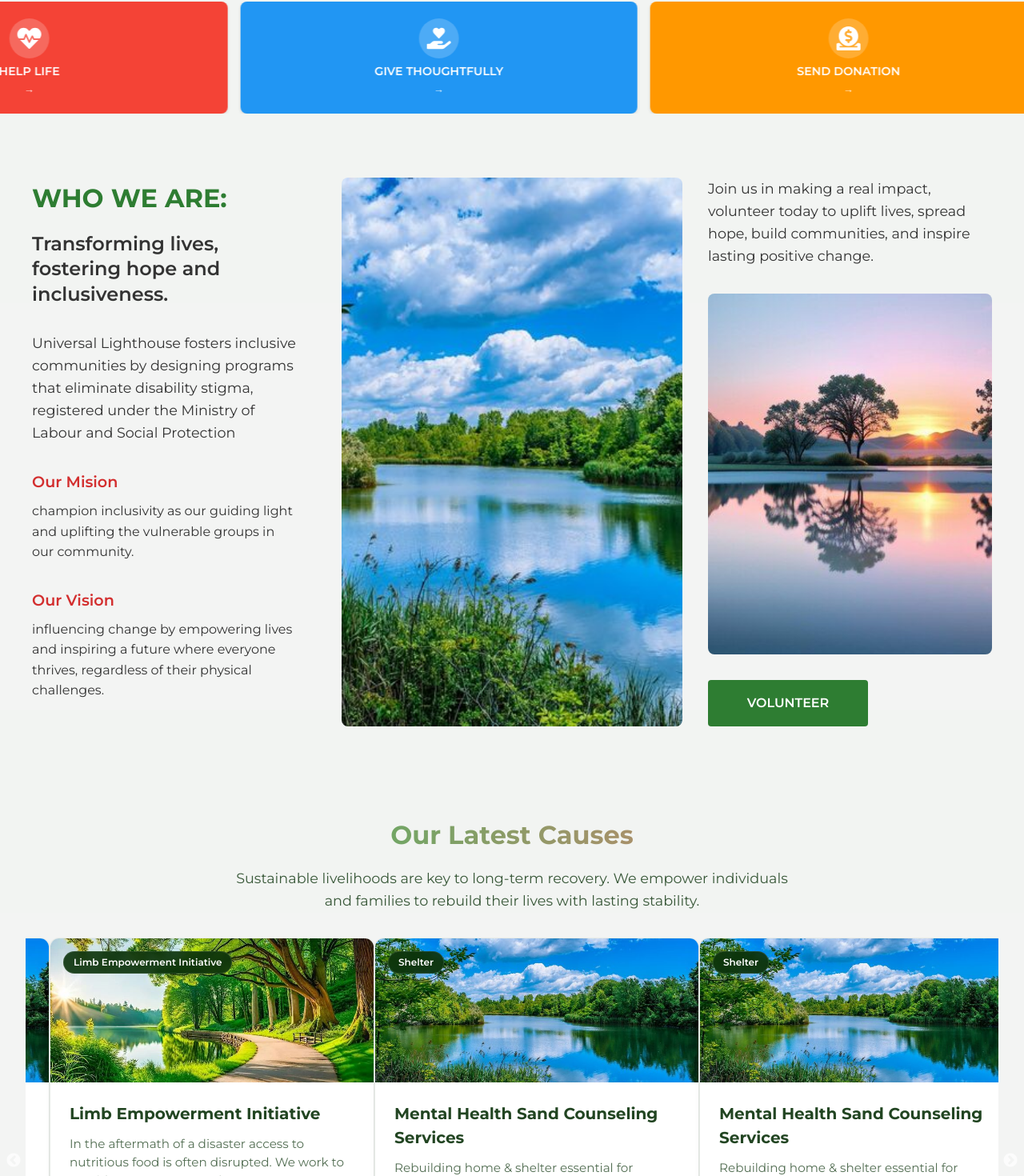
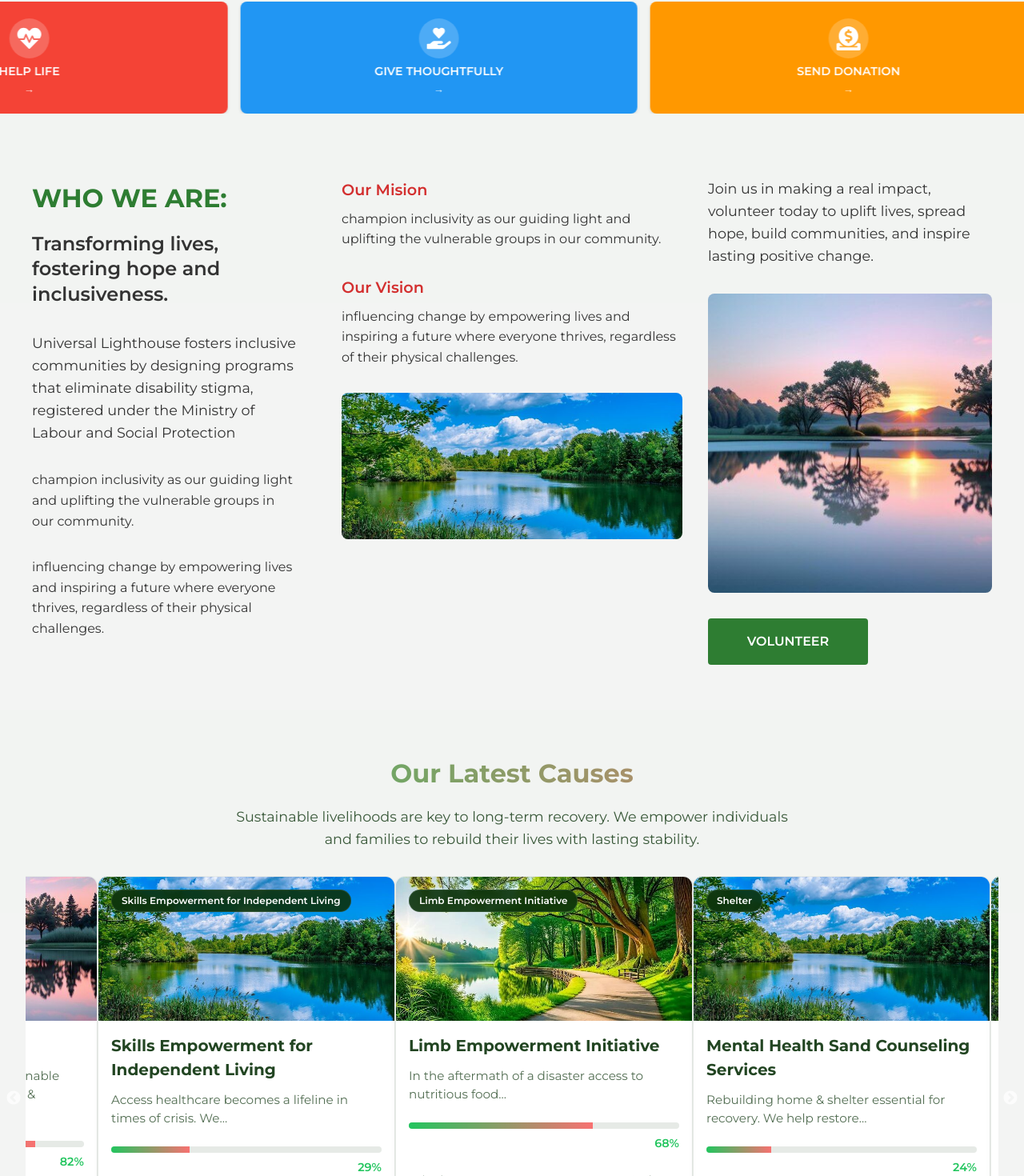
Before and after one commit to Newtonouma/universallighthouse, a Next.js app: page / in a window 1280 px wide. Shown: the part 638-2108 px from the top of the page at 80% size. Built offline with nearby package versions, Linux system fonts and the light colour scheme.

Commit message:
cause page changes

```diff
--- a/components/home/about/about.module.css
+++ b/components/home/about/about.module.css
@@ -9,6 +9,9 @@
   background-color: rgba(10, 49, 10, 0.05);
   color: #333;
   line-height: 1.6;
+  display: flex;
+  flex-direction: column;
+  align-items: center;
 }
 
 .threeColumnLayout {
@@ -72,13 +75,12 @@
 
 .imageWrapper {
   position: relative;
-  height: 100%;
-  min-height: 500px;
+  height: 30%;
 }
 
 .mainImage {
   width: 100%;
-  height: 100%;
+  height: 30%;
   object-fit: cover;
   border-radius: 8px;
 }
@@ -174,13 +176,17 @@
     grid-template-columns: 1fr;
   }
 
+  .middleColumn {
+    order: 2;
+  }
+
   .imageWrapper {
-    order: 1;
+    order: 2;
     min-height: 400px;
   }
 
   .leftColumn {
-    order: 2;
+    order: 1;
   }
 
   .rightColumn {
@@ -201,6 +207,13 @@
 /* --- Mobile Devices --- */
 @media (max-width: 480px) {
   .aboutSection {
+    display: flex;
+    flex-direction: column;
+  }
+  .imageWrapper {
+    display: none;
+  }
+  .aboutSection {
     padding: 2rem 1rem;
   }
 
--- a/components/home/about/about.tsx
+++ b/components/home/about/about.tsx
@@ -21,6 +21,20 @@ const AboutUs = () => {
             </p>
 
             <div className={styles.highlightItem}>
+
+              <p>champion inclusivity as our guiding light and uplifting the vulnerable groups in our community.</p>
+            </div>
+
+            <div className={styles.highlightItem}>
+
+              <p>influencing change by empowering lives and inspiring a future where everyone thrives, regardless of their physical challenges.</p>
+            </div>
+          </div>
+        </div>
+
+        {/* Middle Column - Full height image */}
+        <div className={styles.middleColumn}>
+           <div className={styles.highlightItem}>
               <h4>Our Mision</h4>
               <p>champion inclusivity as our guiding light and uplifting the vulnerable groups in our community.</p>
             </div>
@@ -29,11 +43,6 @@ const AboutUs = () => {
               <h4>Our Vision</h4>
               <p>influencing change by empowering lives and inspiring a future where everyone thrives, regardless of their physical challenges.</p>
             </div>
-          </div>
-        </div>
-
-        {/* Middle Column - Full height image */}
-        <div className={styles.middleColumn}>
           <div className={styles.imageWrapper}>
             <Image
               src="/images/hero2.jpg"
@@ -64,6 +73,7 @@ const AboutUs = () => {
             <button className={styles.volunteerButton}>Volunteer</button>
           </div>
         </div>
+
       </div>
     </section>
   );
--- a/components/home/donation/donation.module.css
+++ b/components/home/donation/donation.module.css
@@ -27,7 +27,8 @@
 }
 
 .card {
-  margin: 0 30px;
+  margin: 0 40px !important;
+  max-width: 430px;
   background: white;
   border-radius: 12px;
   overflow: hidden;
@@ -71,7 +72,7 @@
 }
 
 .content {
-  padding: 1.5rem;
+  padding: 1rem;
   flex: 1;
   display: flex;
   flex-direction: column;
@@ -161,7 +162,7 @@
   transform: translateY(-2px);
 }
 .slick-list {
-  margin: 0 -20px; /* This compensates for the card margins */
+  margin: 0 -40px !important;
 }
 
 /* Slick carousel overrides */
@@ -186,11 +187,12 @@
 }
 
 @media (max-width: 768px) {
-    .card {
-    margin: 0 10px;
+  .card {
+    margin: 0 10px !important;
+    max-width: 90vw;
   }
   .slick-list {
-    margin: 0 -10px;
+    margin: 0 -10px !important;
   }
   .carouselWrapper {
     padding: 2rem 1rem;
--- a/components/home/donation/donation.tsx
+++ b/components/home/donation/donation.tsx
@@ -17,9 +17,9 @@ const settings = {
   speed: 500,
   slidesToShow: 3,
   slidesToScroll: 1,
-  centerMode: false,
+  centerMode: true,
   variableWidth: false,
-  centerPaddingLeft: '40px',
+  centerPaddingLeft: '30px',
   autoplay: true,
   autoplaySpeed: 3000,
   pauseOnHover: true,
@@ -54,6 +54,10 @@ const DonationCarousel = () => {
       <Slider {...settings}>
         {causes.map((item: CauseItem) => {
           const percentage = Math.min((item.raised / item.goal) * 100, 100).toFixed(0);
+          const descriptionWords = item.description.split(' ');
+          const shortDescription = descriptionWords.length > 13
+            ? descriptionWords.slice(0, 10).join(' ') + '...'
+            : item.description;
           return (
             <div key={item.id} className={styles.card}>
               <div className={styles.cardHeader}>
@@ -69,7 +73,7 @@ const DonationCarousel = () => {
               </div>
               <div className={styles.content}>
                 <h3 className={styles.title}>{item.title}</h3>
-                <p className={styles.description}>{item.description}</p>
+                <p className={styles.description}>{shortDescription}</p>
                 <div className={styles.progressContainer}>
                   <div className={styles.progressBarContainer}>
                     <div
--- a/components/home/heros/heros.module.css
+++ b/components/home/heros/heros.module.css
@@ -41,8 +41,8 @@
     inset: 0;
   background: linear-gradient(
     to right,
-    rgba(10, 49, 10, 1) 0%,
-    rgba(10, 49, 10, 0.9) 50%,
+    rgba(10, 49, 10, 0.9) 0%,
+    rgba(10, 49, 10, 0.8) 50%,
     transparent 100%
   );
 }
--- a/components/navbar/Navbar.module.css
+++ b/components/navbar/Navbar.module.css
@@ -29,6 +29,7 @@
     border: 2px solid rgba(34, 197, 94, 0.5); /* Using green-500 from dots */
     object-fit: cover;
     transition: transform 0.3s ease;
+    background-color: white;
 }
 
 .profileImage:hover {
--- a/src/app/causes/[id]/page.tsx
+++ b/src/app/causes/[id]/page.tsx
@@ -17,7 +17,7 @@ interface CTAButtonProps {
   onClick?: () => void;
 }
 
-// Generate metadata dynamically - FIXED
+// Generate metadata dynamically
 export async function generateMetadata(
   { params }: { params: Promise<{ id: string }> }
 ): Promise<Metadata> {
@@ -29,7 +29,7 @@ export async function generateMetadata(
   };
 }
 
-// Main Component - FIXED
+// Main Component
 export default async function CauseDetailsPage(
   { params }: { params: Promise<{ id: string }> }
 ) {
@@ -46,7 +46,7 @@ export default async function CauseDetailsPage(
 
         <div className="space-y-8">
           <CauseImage image={cause.image} title={cause.title} />
-          <CauseHeader title={cause.title} x />
+          <CauseHeader title={cause.title} />
           <div className="space-y-6 bg-gray-50 p-6 rounded-xl border border-gray-100">
             <div className="grid grid-cols-2 gap-4">
               <StatCard
```
Also changed, not shown: src/app/causes/[id]/CauseDetails.module.css (added, +42 -0 lines).
